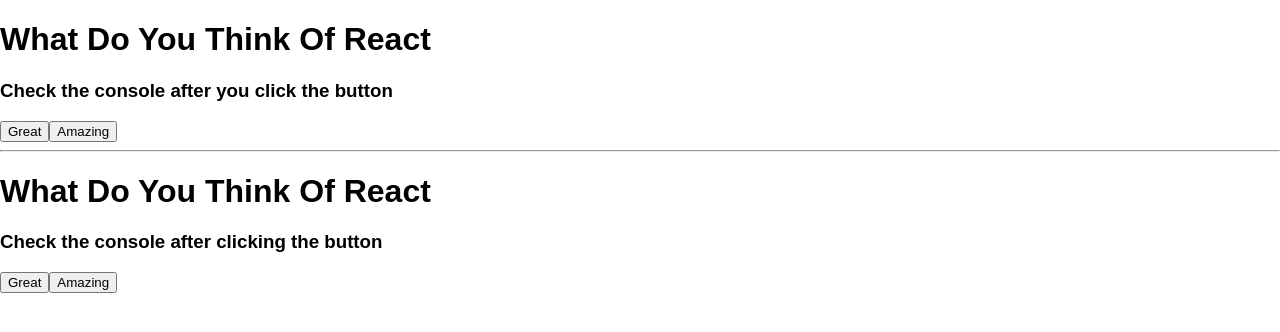
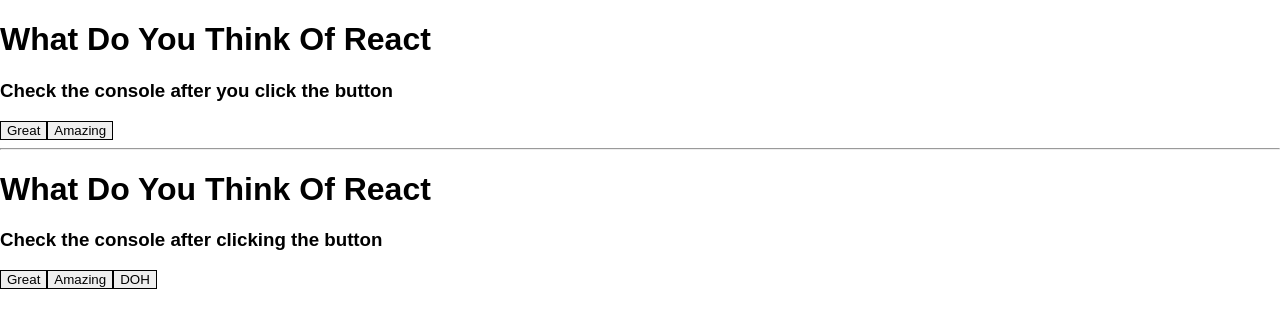
Before and after one commit to bdog72/react-forms, a React app: page / in a window 1280 px wide. Shown: the top 332 px of the page. Built offline with nearby package versions, Linux system fonts and the light colour scheme.

Commit message:
added some styling to buttons

```diff
--- a/src/components/01BasicButton.js
+++ b/src/components/01BasicButton.js
@@ -15,6 +15,7 @@
         <h1>What Do You Think Of React</h1>
         <h3>Check the console after you click the button</h3>
         <button
+          className='button'
           name='button-1'
           value='great'
           onClick={this.onGreatClick}
@@ -22,6 +23,7 @@
           Great
         </button>
         <button
+          className='button'
           name='button-2'
           value='amazing'
           onClick={this.onAmazingClick}
--- a/src/components/02BasicButton.js
+++ b/src/components/02BasicButton.js
@@ -11,6 +11,7 @@
         <h1>What Do You Think Of React</h1>
         <h3>Check the console after clicking the button</h3>
         <button
+          className='button'
           name='button-1'
           value='great'
           onClick={this.onButtonClick}
@@ -18,12 +19,21 @@
           Great
         </button>
         <button
+          className='button'
           name='button-2'
           value='amazing'
           onClick={this.onButtonClick}
         >
           Amazing
         </button>
+        <button
+          className='button'
+          name='bdog-1'
+          value='you the man'
+          onClick={this.onButtonClick}
+        >
+        DOH
+        </button>
       </div>
     )
   }
--- a/src/styles/screen.scss
+++ b/src/styles/screen.scss
@@ -11,3 +11,20 @@
   margin: 0;
   font: $base-text-size / 1 $base-font-family;
 }
+
+.button {
+  border: 1px solid black;
+}
+
+.button:active,
+.button:focus {
+  outline: none;
+}
+
+.button:active {
+  background-color: white;
+  box-shadow: 5px 5px #666;
+  // transform: translate3d(5px);
+  transform: translateY(4px);
+  transform: translateX(4px);
+}
```
